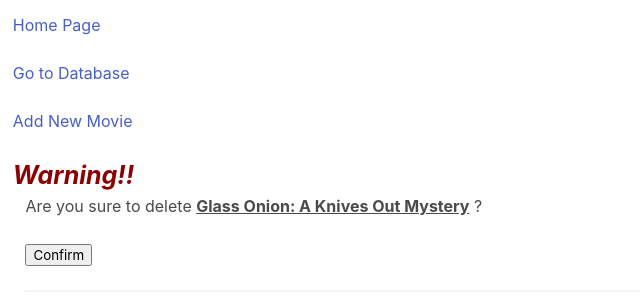
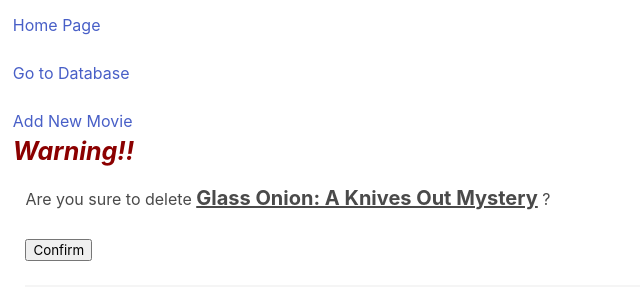
Before and after one commit to yanness168/Movie-django, a Django app: page /delete_movie/9 in a window 1280 px wide. Shown: the top 305 px of the page, without its empty margins (0-640 px from the left). Run offline with Django 4.2, Linux system fonts and the light colour scheme; data comes from the database, SQL or seed files in the repository; both versions use the stored data as it was after the commit; some libraries are stand-ins or nearby versions.

Commit message:
revised more

```diff
--- a/Biyan_Huang/Biyan_Huang/views.py
+++ b/Biyan_Huang/Biyan_Huang/views.py
@@ -126,4 +126,4 @@ def deleteMovie(request, id):
         m.delete()
         return redirect('/')
     else:
-        return render(request, 'yanness/deleteMovie.html', {'m': m})
+        return render(request, 'yanness/deleteMovie.html', {'m': m, 'title': 'Deleting...'})
--- a/Biyan_Huang/yanness/templates/yanness/addMovie.html
+++ b/Biyan_Huang/yanness/templates/yanness/addMovie.html
@@ -30,7 +30,7 @@
 
                 <div class="form__group">
                     <label for="movie_description">Movie Description</label>
-                    {% render_field form.description class="textarea" placeholder="Enter Name" rows="3" placeholder="Enter Description" %}
+                    {% render_field form.description class="textarea" rows="3" placeholder="Enter Description" %}
                 </div>
 
                 <div class="form__group">
--- a/Biyan_Huang/yanness/templates/yanness/base.html
+++ b/Biyan_Huang/yanness/templates/yanness/base.html
@@ -13,6 +13,7 @@
     {% include "yanness/navbar.html" %}
     {% block content %}
         <h1 style="font-weight: bold; font-size: 25px; color: #ecc926">Welcome to Yanness's Movie World</h1>
+        <br>
         <div style="margin-left: 1%; margin-right: 1%">
             {% if movie %}
                 {% for m in movie %}
--- a/Biyan_Huang/yanness/templates/yanness/byID.html
+++ b/Biyan_Huang/yanness/templates/yanness/byID.html
@@ -3,6 +3,8 @@
 
 {% block content %}
     <u style="font-style: oblique; color: black; font-size: 25px; font-weight: bold">{{ item.name }}</u>
+    <br>
+    <br>
     <div style="margin-left: 1%; margin-right: 1%">
         <P style="font-style: italic">Posted By -- {{ item.posted_by }}</P>
         <br>
--- a/Biyan_Huang/yanness/templates/yanness/deleteMovie.html
+++ b/Biyan_Huang/yanness/templates/yanness/deleteMovie.html
@@ -3,8 +3,8 @@
 
 {% block content %}
     <h1 style="font-style: oblique; color: darkred; font-size: 25px; font-weight: bold">Warning!!</h1>
-    <div style="margin-left: 1%; margin-right: 1%">
-        Are you sure to delete <u style="font-weight: bold">{{ m.name }}</u> ?
+    <div style="margin: 1%">
+        Are you sure to delete <u style="font-weight: bold; font-size: 20px">{{ m.name }}</u> ?
         <div>
             <form class="form" method="POST">
                 {% csrf_token %}
--- a/Biyan_Huang/yanness/templates/yanness/editMovie.html
+++ b/Biyan_Huang/yanness/templates/yanness/editMovie.html
@@ -2,7 +2,7 @@
 {% load widget_tweaks %}
 {% block content %}
     <main class="create-movie layout" >
-        <div class="container" style="margin-left: 1%; margin-right: 1%">
+        <div class="container" style="margin: 1%">
             <div class="layout__boxTitle">
                 <a href="/">
                     <svg version="1.1" xmlns="http://www.w3.org/2000/svg" width="32" height="32"
@@ -47,9 +47,6 @@
                     <button class="btn btn--main" type="submit">
                         <span>Submit</span>
                     </button>
-                    <button class="btn btn--main" type="reset">
-                        <span>Cancel</span>
-                    </button>
                 </div>
             </form>
         </div>
--- a/Biyan_Huang/yanness/templates/yanness/navbar.html
+++ b/Biyan_Huang/yanness/templates/yanness/navbar.html
@@ -5,7 +5,6 @@
 <br>
 <br>
 <a href="/add_movie">Add New Movie</a>
-<br>
 <br>
 
 {#<a href="/get_xkcd">View Comic</a>#}
```
Also changed, not shown: Biyan_Huang/database/db.sqlite3.
